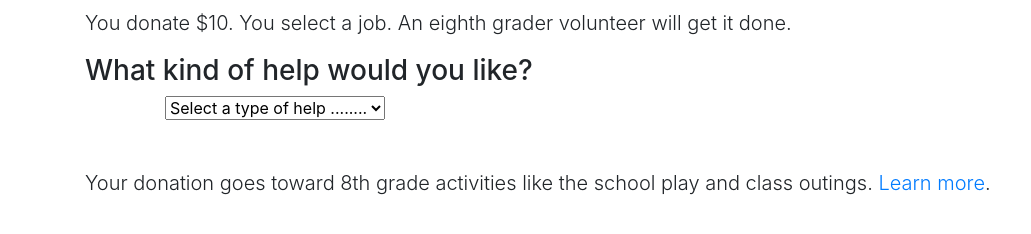
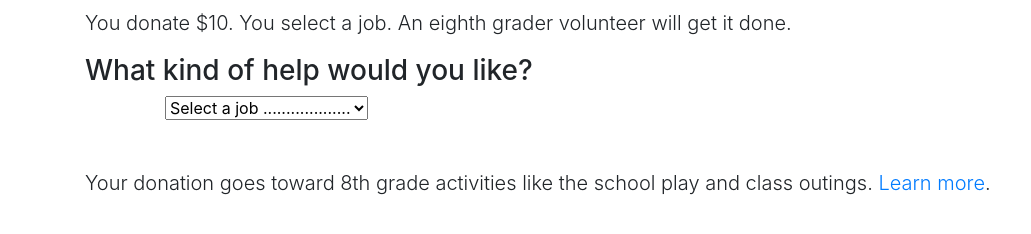
Before and after one commit to CoolidgeCornerSchool/helperbees, a Jekyll site: the page built from request_helper.html, in a window 1280 px wide. Shown: the part 176-410 px from the top of the page, without its empty margins (0-1031 px from the left). Built offline with Jekyll 4.4.1, drawn with Linux system fonts in a browser that asks for light colours; comment, search, counter and statistics services are not loaded.

Commit message:
select a job

```diff
--- a/request_helper.html
+++ b/request_helper.html
@@ -15,7 +15,7 @@ layout: default
 <div class="row mb-5">
   <div class="offset-1">
     <select id="offer_type">
-      <option class="choose">Select a type of help ........</option>
+      <option class="choose">Select a job ...................</option>
       <option class="hr" disabled>──────────</option>
     </select>
   </div>
```
